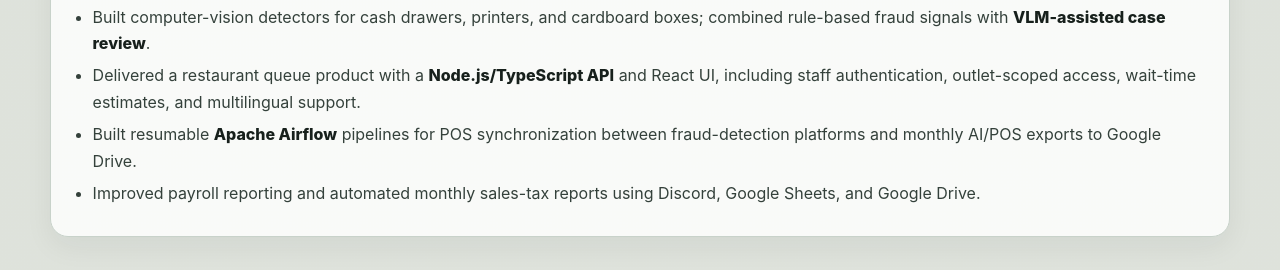
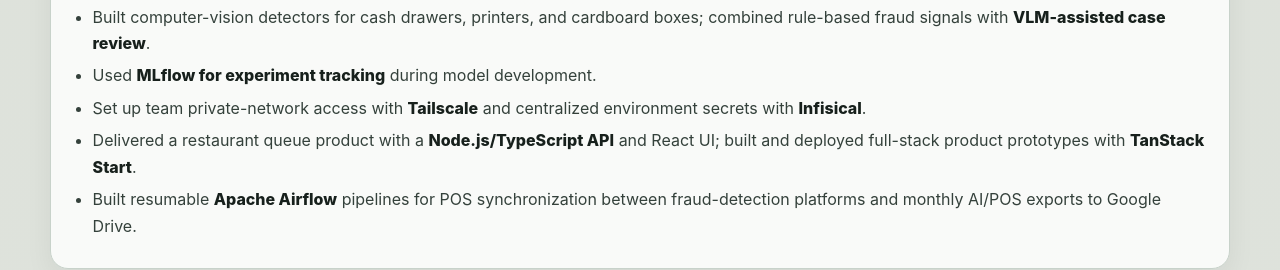
Before and after one commit to lhgiang040504/lehuynhgiang, a plain HTML site: page index.html in a window 1280 px wide. Shown: the part 1737-2007 px from the top of the page. Drawn offline with Linux system fonts and the light colour scheme.

Commit message:
Update Reap AI experience in portfolio

```diff
--- a/index.html
+++ b/index.html
@@ -2241,11 +2241,13 @@
 
             <li>Built computer-vision detectors for cash drawers, printers, and cardboard boxes; combined rule-based fraud signals with <strong>VLM-assisted case review</strong>.</li>
 
-            <li>Delivered a restaurant queue product with a <strong>Node.js/TypeScript API</strong> and React UI, including staff authentication, outlet-scoped access, wait-time estimates, and multilingual support.</li>
+            <li>Used <strong>MLflow for experiment tracking</strong> during model development.</li>
+
+            <li>Set up team private-network access with <strong>Tailscale</strong> and centralized environment secrets with <strong>Infisical</strong>.</li>
+
+            <li>Delivered a restaurant queue product with a <strong>Node.js/TypeScript API</strong> and React UI; built and deployed full-stack product prototypes with <strong>TanStack Start</strong>.</li>
 
             <li>Built resumable <strong>Apache Airflow</strong> pipelines for POS synchronization between fraud-detection platforms and monthly AI/POS exports to Google Drive.</li>
-
-            <li>Improved payroll reporting and automated monthly sales-tax reports using Discord, Google Sheets, and Google Drive.</li>
           </ul>
         </div>
 
@@ -2421,6 +2423,8 @@
           <span class="pill">Cost & Latency Optimization</span>
           <span class="pill">Staging & Production Deployments</span>
           <span class="pill">Database Migrations</span>
+          <span class="pill">Tailscale</span>
+          <span class="pill">Infisical</span>
           <span class="pill">Firebase</span>
           <span class="pill">MinIO</span>
           <span class="pill">Google Sheets &amp; Drive APIs</span>
@@ -2437,6 +2441,7 @@
           <span class="pill">TypeScript</span>
           <span class="pill">Node.js</span>
           <span class="pill">Next.js / React</span>
+          <span class="pill">TanStack Start</span>
           <span class="pill">Fastify</span>
           <span class="pill">Supabase</span>
           <span class="pill">Cloudflare R2</span>
@@ -2457,6 +2462,7 @@
           <span class="pill">InsightFace</span>
           <span class="pill">HDBSCAN</span>
           <span class="pill">Vision-Language Models</span>
+          <span class="pill">MLflow (Experiment Tracking)</span>
         </div>
       </div>
 
@@ -2905,9 +2911,10 @@
           vi: [
             'Chịu trách nhiệm xuyên suốt việc triển khai tính năng, từ API/UI và migration cơ sở dữ liệu đến staging, deploy production và hỗ trợ vận hành.',
             'Xây dựng model thị giác máy tính để phát hiện két tiền, máy in và hộp carton; kết hợp tín hiệu gian lận theo rule với <strong>đánh giá case bằng VLM</strong>.',
-            'Phát triển sản phẩm quản lý hàng chờ nhà hàng với <strong>API Node.js/TypeScript</strong> và giao diện React, gồm đăng nhập nhân viên, phân quyền theo outlet, ước lượng thời gian chờ và hỗ trợ nhiều ngôn ngữ.',
+            'Sử dụng <strong>MLflow để tracking thí nghiệm</strong> trong quá trình phát triển model.',
+            'Thiết lập mạng riêng cho team bằng <strong>Tailscale</strong> và quản lý secrets tập trung theo môi trường bằng <strong>Infisical</strong>.',
+            'Phát triển sản phẩm quản lý hàng chờ nhà hàng với <strong>API Node.js/TypeScript</strong> và giao diện React; xây dựng và deploy prototype full-stack bằng <strong>TanStack Start</strong>.',
             'Xây dựng pipeline <strong>Apache Airflow</strong> có thể chạy tiếp để đồng bộ POS giữa các nền tảng phát hiện gian lận và xuất dữ liệu AI/POS hàng tháng lên Google Drive.',
-            'Cải thiện báo cáo lương và tự động hóa báo cáo thuế bán hàng hàng tháng với Discord, Google Sheets và Google Drive.',
             'Phụ trách triển khai các <strong>AI agent "Digital Staff"</strong> chạy production cho khách hàng doanh nghiệp B2B tại Singapore và Nhật Bản - từ làm rõ bài toán với khách hàng đến kiến trúc, triển khai và vận hành.',
             'Xây dựng sản phẩm sử dụng <strong>LangGraph và FastAPI</strong> cho nền tảng tạo khóa học, tự động hóa hình ảnh và video tổng kết mô-đun với <strong>lưu trữ MinIO</strong> và <strong>kết xuất Creatomate/FFmpeg</strong>.',
             'Triển khai agent tự động phân loại &amp; lưu trữ tài liệu nghiệp vụ qua <strong>16+ workflow n8n</strong>, kèm trợ lý truy hồi bằng ngôn ngữ tự nhiên xây trên SQL tham số hoá an toàn.',
@@ -2932,9 +2939,10 @@
           zh: [
             '端到端负责功能交付，涵盖 API/UI 实现、数据库迁移、预发布环境、生产部署与运维支持。',
             '构建用于检测钱箱、打印机和纸箱的计算机视觉模型，并将基于规则的欺诈信号与 <strong>VLM 案例评估</strong>结合。',
-            '交付餐厅排队管理产品，包含 <strong>Node.js/TypeScript API</strong> 和 React 界面、员工登录、门店权限、等待时间估算及多语言支持。',
+            '在模型开发过程中使用 <strong>MLflow 跟踪实验</strong>。',
+            '使用 <strong>Tailscale</strong> 为团队搭建私有网络，并通过 <strong>Infisical</strong>集中管理各环境的密钥。',
+            '交付餐厅排队管理产品，包含 <strong>Node.js/TypeScript API</strong> 和 React 界面；另使用 <strong>TanStack Start</strong>构建并部署全栈产品原型。',
             '构建可恢复运行的 <strong>Apache Airflow</strong> 流水线，用于欺诈检测平台间的 POS 同步及每月 AI/POS 数据导出至 Google Drive。',
-            '改进薪资报告，并使用 Discord、Google Sheets 和 Google Drive 自动生成月度销售税报告。',
             '负责为新加坡与日本的企业级 B2B 客户交付<strong>生产环境「数字员工」AI 智能体</strong> —— 从需求梳理到架构、部署与运维。',
             '基于 <strong>LangGraph 与 FastAPI</strong> 构建课程生成平台，自动生成图片和模块总结视频，并使用 <strong>MinIO 存储</strong>及 <strong>Creatomate/FFmpeg 渲染</strong>。',
             '交付自主文档分类智能体，通过 <strong>16+ 个 n8n 编排工作流</strong>完成业务文档的接入、分类与归档，并配套基于安全参数化 SQL 的自然语言检索助手。',
@@ -2987,18 +2995,18 @@
             'Hệ thống đa agent', 'LangGraph', 'RAG', 'Đánh giá LLM', 'Voice AI', 'Prompt Engineering',
             'Python', 'FastAPI', 'n8n', 'SQL', 'PostgreSQL / pgvector', 'SSE Streaming', 'ETL Pipelines',
             'Apache Airflow', 'Tích hợp REST API', 'Phân quyền theo vai trò (RBAC)',
-            'Docker', 'CI/CD', 'Monitoring & Observability', 'Tối ưu chi phí & độ trễ', 'Triển khai staging & production', 'Migration cơ sở dữ liệu', 'Firebase', 'MinIO', 'Google Sheets &amp; Drive APIs',
-            'TypeScript', 'Node.js', 'Next.js / React', 'Fastify', 'Supabase', 'Cloudflare R2',
-            'PyTorch', 'Transformers', 'Học đa phương thức', 'YOLO', 'InsightFace', 'HDBSCAN', 'Vision-Language Models',
+            'Docker', 'CI/CD', 'Monitoring & Observability', 'Tối ưu chi phí & độ trễ', 'Triển khai staging & production', 'Migration cơ sở dữ liệu', 'Tailscale', 'Infisical', 'Firebase', 'MinIO', 'Google Sheets &amp; Drive APIs',
+            'TypeScript', 'Node.js', 'Next.js / React', 'TanStack Start', 'Fastify', 'Supabase', 'Cloudflare R2',
+            'PyTorch', 'Transformers', 'Học đa phương thức', 'YOLO', 'InsightFace', 'HDBSCAN', 'Vision-Language Models', 'MLflow (Experiment Tracking)',
             'Tiếng Anh (Upper-Intermediate B2) - giao tiếp chuyên nghiệp hiệu quả'
           ],
           zh: [
             '多智能体系统', 'LangGraph', 'RAG', '大模型评测', '语音 AI', '提示词工程',
             'Python', 'FastAPI', 'n8n', 'SQL', 'PostgreSQL / pgvector', 'SSE 流式输出', 'ETL 流水线',
             'Apache Airflow', 'REST API 集成', '基于角色的访问控制（RBAC）',
-            'Docker', 'CI/CD', '监控与可观测性', '成本与延迟优化', '预发布与生产部署', '数据库迁移', 'Firebase', 'MinIO', 'Google Sheets 与 Drive API',
-            'TypeScript', 'Node.js', 'Next.js / React', 'Fastify', 'Supabase', 'Cloudflare R2',
-            'PyTorch', 'Transformers', '多模态学习', 'YOLO', 'InsightFace', 'HDBSCAN', '视觉语言模型',
+            'Docker', 'CI/CD', '监控与可观测性', '成本与延迟优化', '预发布与生产部署', '数据库迁移', 'Tailscale', 'Infisical', 'Firebase', 'MinIO', 'Google Sheets 与 Drive API',
+            'TypeScript', 'Node.js', 'Next.js / React', 'TanStack Start', 'Fastify', 'Supabase', 'Cloudflare R2',
+            'PyTorch', 'Transformers', '多模态学习', 'YOLO', 'InsightFace', 'HDBSCAN', '视觉语言模型', 'MLflow（实验跟踪）',
             '英语（B2 中高级，可胜任专业沟通）'
           ]
         },
```
